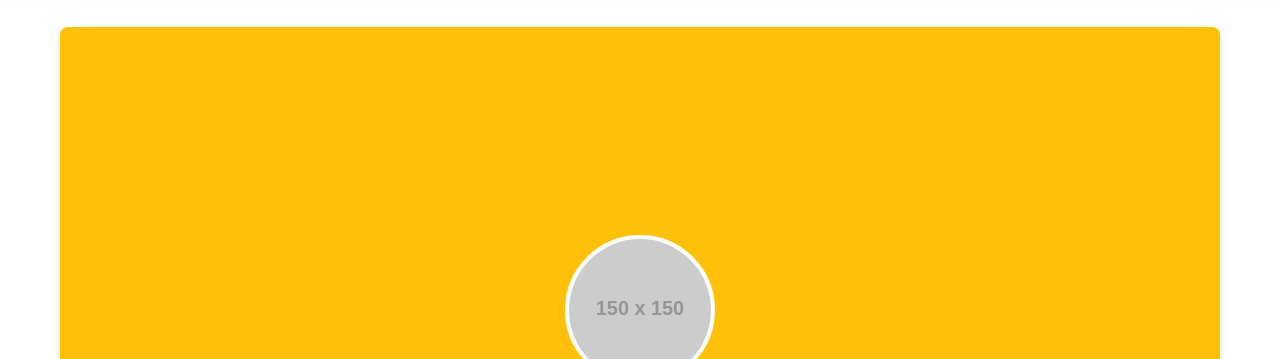
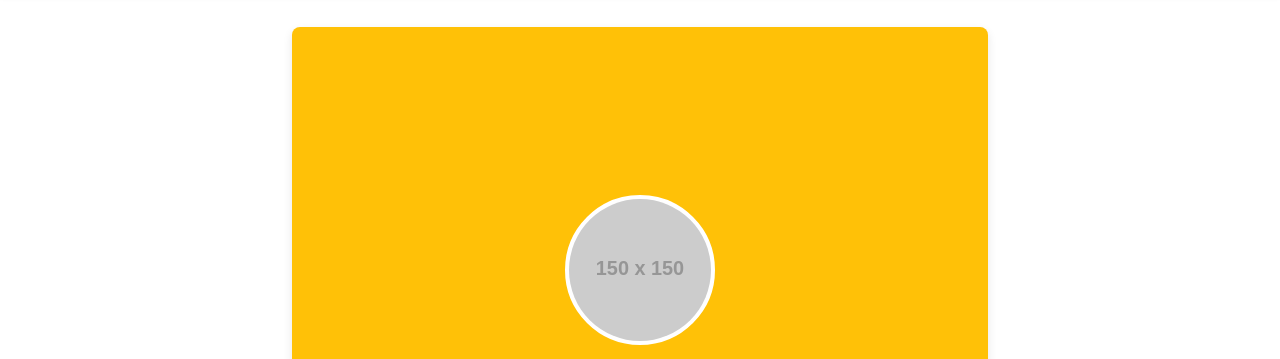
Before and after one commit to marianjosephjeffrey/marianjohn.io, a plain HTML site: page index.html in a window 1280 px wide. Shown: the part 53-412 px from the top of the page. Drawn offline with Linux system fonts and the light colour scheme; placeholder pictures from the web are drawn by us.

Commit message:
hero card fix

```diff
--- a/index.html
+++ b/index.html
@@ -10,13 +10,11 @@
       padding: 0;
       box-sizing: border-box;
     }
-
     body {
       font-family: Arial, sans-serif;
       background-color: #fff;
       color: #333;
     }
-
     header {
       background-color: #fff;
       padding: 10px 20px;
@@ -25,7 +23,6 @@
       width: 100%;
       z-index: 999;
     }
-
     nav {
       display: flex;
       justify-content: space-between;
@@ -33,56 +30,55 @@
       max-width: 1200px;
       margin: 0 auto;
     }
-
     .logo {
       font-size: 1.5rem;
       font-weight: bold;
       color: #333;
     }
-
     .nav-links {
       list-style: none;
       display: flex;
       gap: 20px;
     }
-
     .nav-links li {
       display: inline-block;
     }
-
     .nav-links a {
       text-decoration: none;
       color: #333;
       font-weight: 500;
       transition: color 0.3s ease;
     }
-
     .nav-links a:hover {
       color: #ff8b00;
     }
-
+    section {
+      max-width: 1200px;
+      margin: 0 auto;
+      padding: 80px 20px;
+    }
     .hero {
+      width: 100%;
+      min-height: 100vh;
+      background: #fff;
       padding-top: 80px;
       display: flex;
       align-items: center;
       justify-content: center;
-      min-height: 100vh;
     }
-
     .hero-card {
       background: #ffc107;
-      width: 300%;
-      min-height: 90vh;
+      width: 60%;
+      min-height: 80vh;
       border-radius: 8px;
       box-shadow: 0 4px 10px rgba(0,0,0,0.1);
-      padding: 40px 20px;
       display: flex;
       flex-direction: column;
       align-items: center;
       justify-content: center;
       text-align: center;
+      padding: 40px 20px;
     }
-
     .profile-pic {
       width: 150px;
       height: 150px;
@@ -95,31 +91,26 @@
       align-items: center;
       justify-content: center;
     }
-
     .profile-pic img {
       width: 100%;
       height: auto;
       display: block;
     }
-
     .hero-card h1 {
       font-size: 2.5rem;
       color: #333;
       margin-bottom: 10px;
     }
-
     .hero-card p {
       font-size: 1.2rem;
       color: #333;
       margin-bottom: 20px;
     }
-
     .buttons {
       display: flex;
       justify-content: center;
       gap: 20px;
     }
-
     .btn {
       background-color: #fff;
       color: #333;
@@ -129,35 +120,27 @@
       font-weight: bold;
       transition: background-color 0.3s ease;
     }
-
     .btn:hover {
       background-color: #f4f4f4;
     }
-
-    section {
-      max-width: 1200px;
-      margin: 0 auto;
-      padding: 80px 20px;
-    }
-
     footer {
       text-align: center;
       padding: 20px;
       color: #666;
     }
-
     @media (max-width: 768px) {
       .nav-links {
         display: none;
+      }
+      .hero-card {
+        width: 90%;
+        min-height: 60vh;
       }
       .hero-card h1 {
         font-size: 2rem;
       }
       .hero-card p {
         font-size: 1rem;
-      }
-      .hero-card {
-        width: 90%;
       }
     }
   </style>
```
